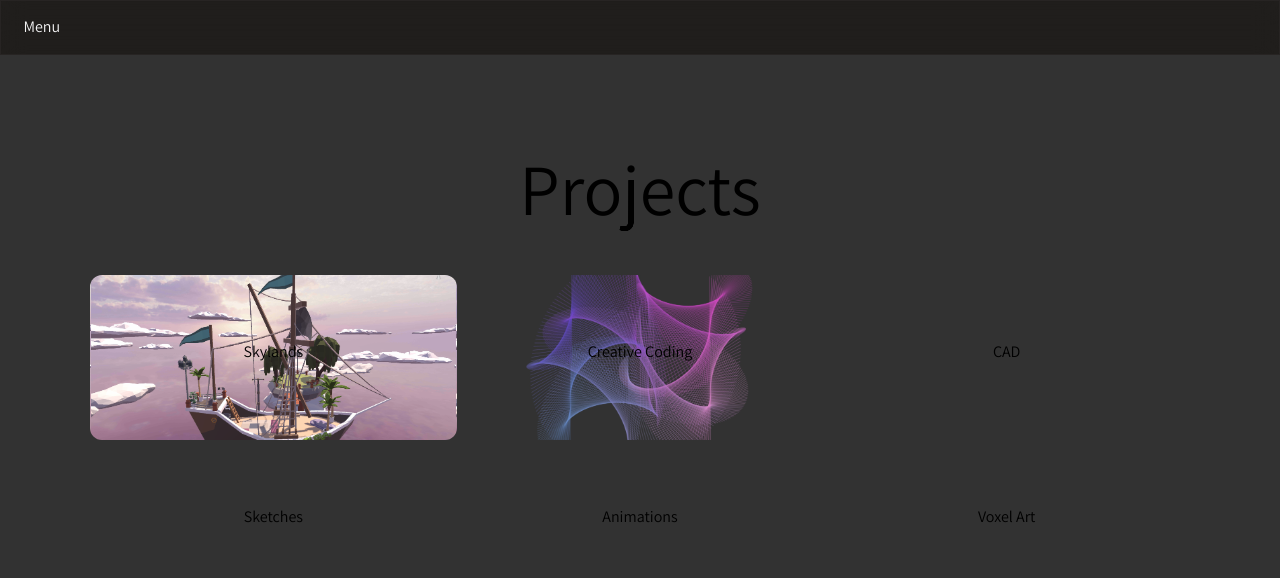
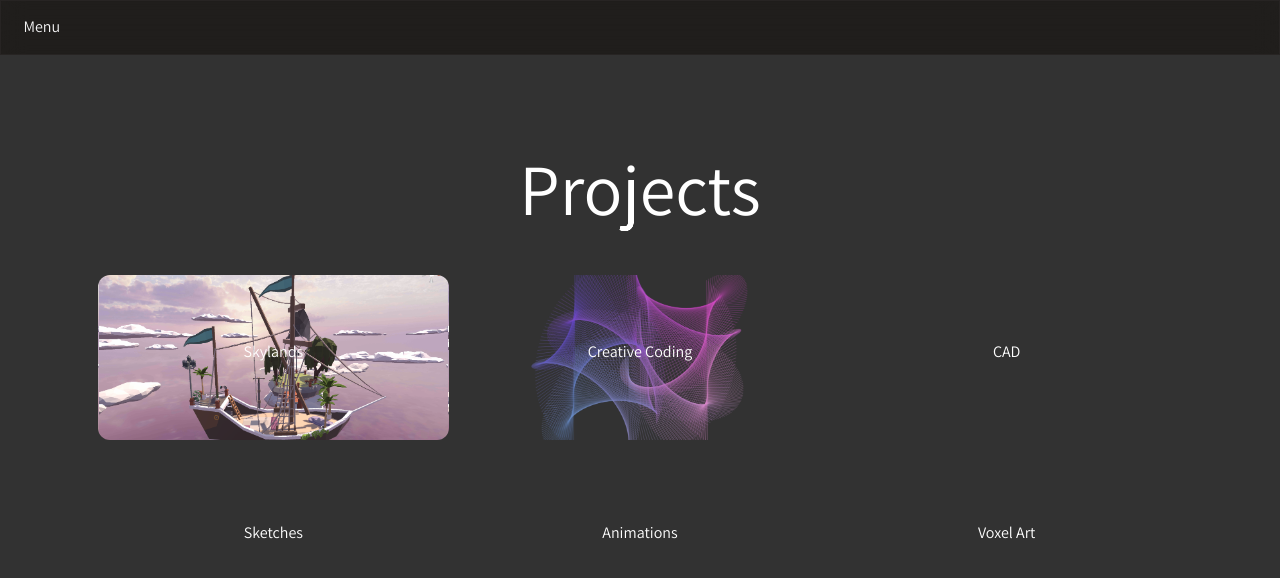
Before and after one commit to flokleiser/nextjs-flo, a Next.js app: page /projects in a window 1280 px wide. Shown: the top 578 px of the page. Built offline with nearby package versions, Linux system fonts and the light colour scheme.

Commit message:
dark mode fix

```diff
--- a/app/globals.css
+++ b/app/globals.css
@@ -9,7 +9,7 @@
     'Roboto Mono', 'Oxygen Mono', 'Ubuntu Monospace', 'Source Code Pro',
     'Fira Mono', 'Droid Sans Mono', 'Courier New', monospace;
 
-  --foreground-rgb: 0, 0, 0;
+  --foreground-rgb: 255, 255, 255;
   --background-start-rgb: 214, 219, 220;
   --background-end-rgb: 255, 255, 255;
 
--- a/app/page.module.css
+++ b/app/page.module.css
@@ -78,6 +78,9 @@
   background: rgba(var(--card-rgb), 0);
   border: 1px solid rgba(var(--card-border-rgb), 0);
   transition: background 200ms, border 200ms;
+  margin-bottom: 1rem;
+  margin-left: 0.5rem;
+  margin-right: 0.5rem;
 }
 
 .card span {
@@ -107,6 +110,9 @@
   background-position: center;
   border: 1px solid rgba(var(--card-border-rgb), 0);
   transition: background 200ms, border 200ms;
+  margin-bottom: 1rem;
+  margin-left: 0.5rem;
+  margin-right: 0.5rem;
 }
 
 /* .card2::before {
```
Also changed, not shown: 1 other file (tests, documents, lock files or other folders).
